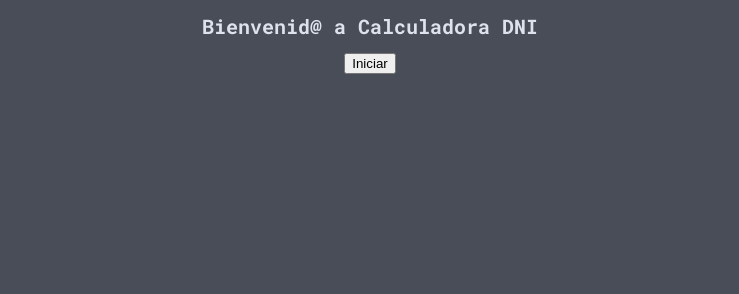
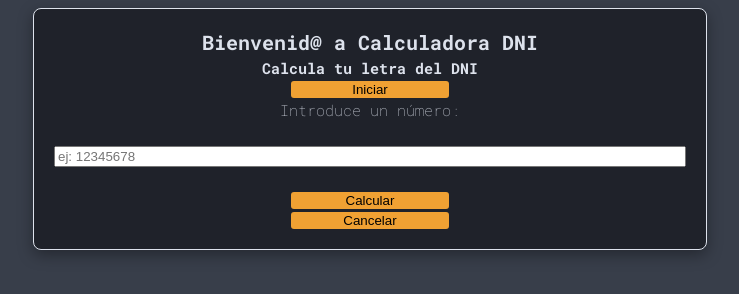
Before and after one commit to simoneavilarranz/kata-dni-simoneaa, a website: page index.html in a window 1280 px wide. Shown: the whole page, without its empty margins (270-1009 px from the left). Drawn offline with Linux system fonts and the light colour scheme.

Commit message:
style:created components css and styled form

```diff
--- a/index.html
+++ b/index.html
@@ -1,5 +1,5 @@
 <!DOCTYPE html>
-<html lang="en">
+<html lang="es">
 
 <head>
     <meta charset="UTF-8">
@@ -9,9 +9,14 @@
 </head>
 
 <body>
-    <form action="">
-        <h1>Bienvenid@ a Calculadora DNI</h1>
-        <button type="submit">Iniciar</button>
+    <form action="" class="dni-form">
+        <h1 class="heading-form">Bienvenid@ a Calculadora DNI</h1>
+        <h2>Calcula tu letra del DNI</h2>
+        <button type="submit" class="button-form">Iniciar</button>
+        <label for="numero">Introduce un número:</label><br>
+        <input type="text" id="numero" name="numero" placeholder="ej: 12345678"><br>
+        <button type="submit" class="button-form">Calcular</button>
+        <button type="submit" class="button-form">Cancelar</button>
     </form>
 </body>
 
--- /dev/null
+++ b/src/styles/components.css
@@ -0,0 +1,39 @@
+.dni-form {
+
+    margin: auto;
+    border-radius: var(--rounded);
+    background-color: var(--card-bg-color);
+    max-width: 50%;
+    min-height: 200px;
+    padding: 20px;
+    display: flex;
+    flex-direction: column;
+    justify-content: space-between;
+    border: 1px solid var(--off-white);
+    box-shadow: var(--shadow);
+    align-content: center;
+
+}
+
+.heading-form {
+
+    font-size: 20px;
+
+}
+
+h2 {
+
+    font-size: 15px;
+
+}
+
+.button-form {
+
+    background-color: var(--orange);
+    min-width: 25%;
+    max-width: 50%;
+    align-self: center;
+    border-radius: 3px;
+    border: 0px none;
+
+}
--- a/src/styles/main.css
+++ b/src/styles/main.css
@@ -1 +1,2 @@
 @import url(variables.css);
+@import url(components.css);
--- a/src/styles/variables.css
+++ b/src/styles/variables.css
@@ -4,9 +4,13 @@
 :root {
 
     --main-font: "Roboto Mono", sans-serif;
-    --bg-color: #484d58;
+    --bg-color: #383e4a;
     --card-bg-color: #1f222a;
     --off-white: #dde2ec;
+    --orange: #f0a133;
+    --blue: #4d79e9;
+    --rounded: 8px;
+    --shadow: rgba(0, 0, 0, 0.35) 0px 5px 15px;
 
 }
 
@@ -15,7 +19,14 @@ body {
     background-color: var(--bg-color);
     font-family: var(--main-font);
     color: var(--off-white);
-    font-size: 10px;
+    font-size: 15px;
+    font-weight: lighter;
     text-align: center;
 
 }
+
+h1,
+h2 {
+    padding: 0px;
+    margin: 0px;
+}
```
